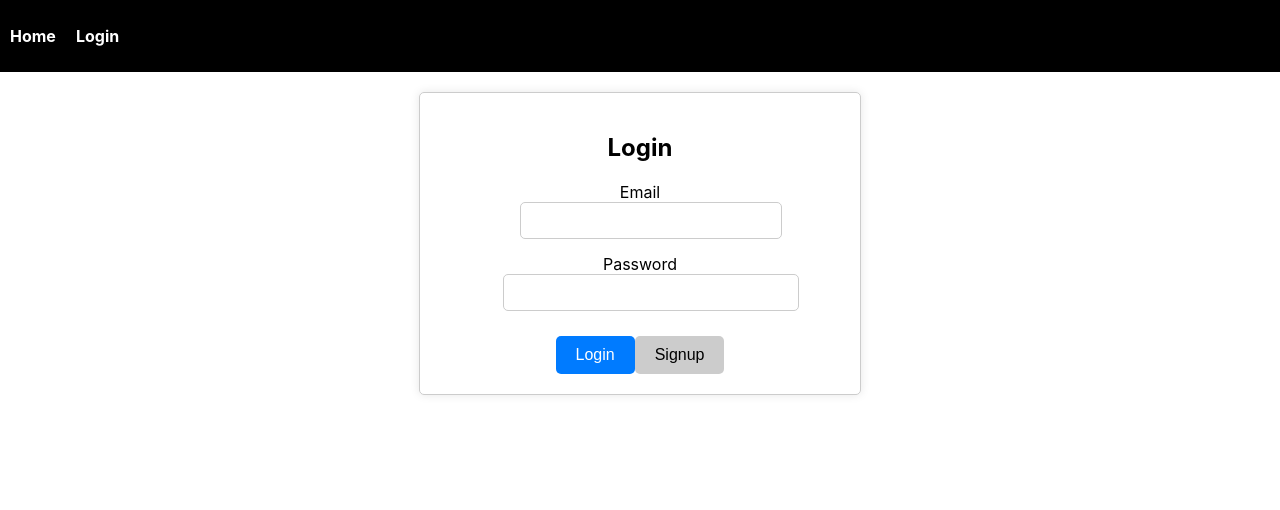
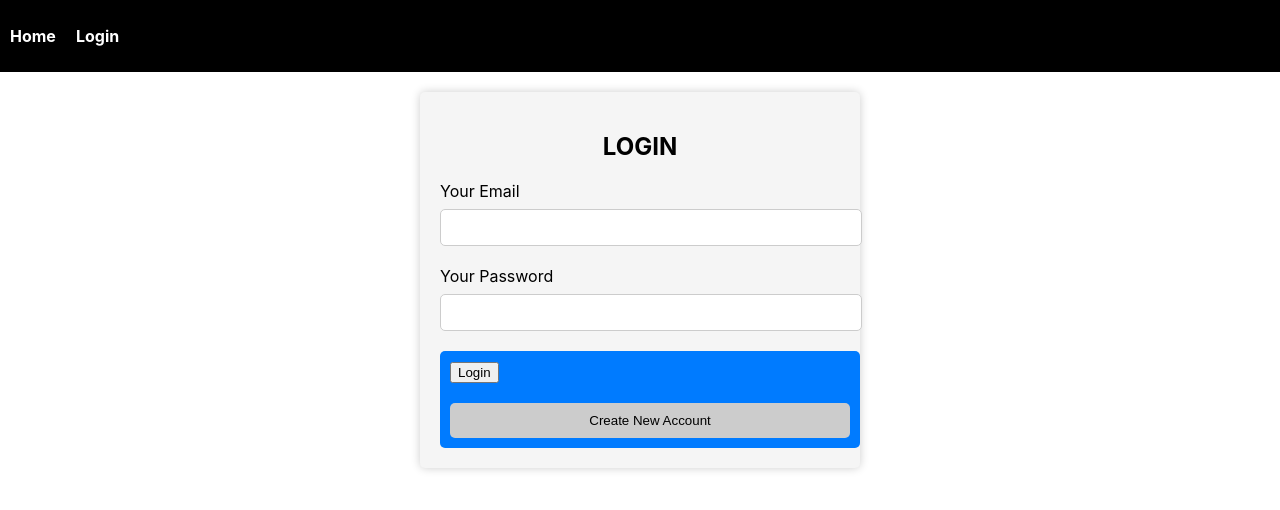
Before and after one commit to bubun123-git/expensetracker_frontend, a React (Create React App) app: page /Login in a window 1280 px wide. Shown: the top 510 px of the page. Built offline with nearby package versions, Linux system fonts and the light colour scheme.

Commit message:
login complete

```diff
--- a/src/Component/Pages/AuthPage.css
+++ b/src/Component/Pages/AuthPage.css
@@ -1,52 +1,51 @@
-/* AuthPage.css */
-
-section {
+.auth-form {
   max-width: 400px;
   margin: 0 auto;
   padding: 20px;
-    border: 1px solid #ccc;
+  background-color: #f5f5f5;
   border-radius: 5px;
-    box-shadow: 0 0 10px rgba(0, 0, 0, 0.1);
-    text-align: center;
+  box-shadow: 0px 0px 10px rgba(0, 0, 0, 0.2);
 }
 
-  h1 {
+.auth-form h1 {
+  text-align: center;
   font-size: 24px;
   margin-bottom: 20px;
 }
 
-  form {
-    display: flex;
-    flex-direction: column;
-    align-items: center;
+.auth-form label {
+  display: block;
+  margin-bottom: 8px;
 }
 
-  label {
-    font-size: 16px;
-    margin-bottom: 5px;
-  }
-
-  input {
+.auth-form input {
   width: 100%;
   padding: 10px;
-    margin-bottom: 15px;
+  margin-bottom: 20px;
   border: 1px solid #ccc;
   border-radius: 5px;
 }
 
-  button {
-    padding: 10px 20px;
+.auth-button {
+  width: 100%;
+  padding: 10px;
   background-color: #007bff;
   color: #fff;
   border: none;
   border-radius: 5px;
   cursor: pointer;
-    font-size: 16px;
-    margin-top: 10px;
 }
 
-  button[type="button"] {
+.toggle-button {
+  width: 100%;
+  padding: 10px;
   background-color: #ccc;
   color: #000;
-    margin-top: 5px;
+  border: none;
+  border-radius: 5px;
+  cursor: pointer;
 }
+
+.toggle-button:hover {
+  background-color: #999;
+}
--- a/src/Component/Pages/AuthPage.js
+++ b/src/Component/Pages/AuthPage.js
@@ -1,101 +1,82 @@
-import { useState, useRef } from 'react';
-import '../Pages/AuthPage.css';
+import React, { useState, useRef, useContext } from "react";
+import '../Pages/AuthPage.css'
+import { AuthContext } from "../../Store/Auth-Context";
+import { useHistory } from "react-router-dom";
 
-function AuthForm() {
-  const emailRef = useRef();
-  const passwordRef = useRef();
-  const confirmPasswordRef = useRef();
+const AuthPage = () => {
     const [isLogin, setIsLogin] = useState(true);
+    const [isLoading, setIsLoading] = useState(false)
+
+    const emailInputRef = useRef();
+    const passwordInputRef = useRef();
+    let history = useHistory()
+    const authCtx = useContext(AuthContext)
 
     const switchAuthModeHandler = () => {
         setIsLogin((prevState) => !prevState);
-  };
+    }
 
-  const submitHandler = async (event) => {
+    const submitHandler = (event) => {
         event.preventDefault();
-    const enteredEmail = emailRef.current.value;
-    const enteredPassword = passwordRef.current.value;
-    const enteredConfirmPassword = confirmPasswordRef.current.value;
-
+        const enteredEmail = emailInputRef.current.value;
+        const enteredPassword = passwordInputRef.current.value;
+        let url;
+        setIsLoading(true)
         if (isLogin) {
-      try {
-        const response = await fetch(
-          'https://identitytoolkit.googleapis.com/v1/accounts:signInWithPassword?key=AIzaSyBzW0t8Ep_cs-0uc5MmeH1RwgplsSILTnc',
-          {
+            url = 'https://identitytoolkit.googleapis.com/v1/accounts:signInWithPassword?key=AIzaSyBzW0t8Ep_cs-0uc5MmeH1RwgplsSILTnc'
+        } else {
+            url = 'https://identitytoolkit.googleapis.com/v1/accounts:signUp?key=AIzaSyBzW0t8Ep_cs-0uc5MmeH1RwgplsSILTnc'
+        }
+        fetch(url, {
             method: 'POST',
             body: JSON.stringify({
                 email: enteredEmail,
                 password: enteredPassword,
-              returnSecureToken: true,
+                returnSecureToken: true
             }),
             headers: {
-              'Content-Type': 'application/json',
-            },
+                'Content-Type': 'application/json'
             }
-        );
-
-        if (!response.ok) {
-          const data = await response.json();
-          throw new Error(data.error.message);
+        }).then(res => {
+            setIsLoading(false)
+            if (res.ok) {
+                return res.json()
+            } else {
+                return res.json().then(data => {
+                    let errormessage = 'Authentication Failed!'
+                    if (data && data.error && data.error.message) {
+                        errormessage = data.error.message
                     }
 
-        // Handle successful login here
-      } catch (error) {
-        // Handle login errors here
-        console.error('Login failed:', error.message);
+                    throw new Error(errormessage)
+
+                });
             }
-    } else {
-      try {
-        const response = await fetch(
-          'https://identitytoolkit.googleapis.com/v1/accounts:signUp?key=AIzaSyBzW0t8Ep_cs-0uc5MmeH1RwgplsSILTnc',
-          {
-            method: 'POST',
-            body: JSON.stringify({
-              email: enteredEmail,
-              password: enteredPassword,
-              returnSecureToken: true,
-            }),
-            headers: {
-              'Content-Type': 'application/json',
-            },
-          }
-        );
-
-        if (!response.ok) {
-          const data = await response.json();
-          throw new Error(data.error.message);
+        }).then(data => {
+            authCtx.login(data.idToken);
+            history.replace('/')
+        }).catch(err => {
+            alert(err.message)
+        })
     }
 
-        // Handle successful signup here
-      } catch (error) {
-        // Handle signup errors here
-        console.error('Signup failed:', error.message);
-      }
-    }
-  };
-
     return (
-    <section className='section'>
-      <h1 className='h1'>{isLogin ? 'Login' : 'Signup'}</h1>
-      <form className='form' onSubmit={submitHandler}>
+        <section className="auth-form">
+            <h1>{isLogin ? 'LOGIN' : "Sign Up"}</h1>
+            <form onSubmit={submitHandler}>
                 <div>
-          <label htmlFor='email'>Email</label>
-          <input className='input' type='email' id='email' required ref={emailRef} />
+                    <label htmlFor="email">Your Email</label>
+                    <input type='email' id="email" required ref={emailInputRef} />
                 </div>
                 <div>
-          <label htmlFor='password'>Password</label>
-          <input className='input' type='password' id='password' required ref={passwordRef} />
+                    <label htmlFor="password">Your Password</label>
+                    <input type='password' id="password" required ref={passwordInputRef} />
                 </div>
-        {!isLogin && (
-          <div>
-            <label htmlFor='confirmPassword'>Confirm Password</label>
-            <input className='input' type='password' id='confirmPassword' required ref={confirmPasswordRef} />
-          </div>
-        )}
-        <div>
-          <button className='button'>{isLogin ? 'Login' : 'Signup'}</button>
-          <button className='button' type='button' onClick={switchAuthModeHandler}>
-            {isLogin ? 'Signup' : 'Login'}
+                <div className="auth-button">
+                    {!isLoading && <button >{isLogin ? 'Login' : "Create Account"}</button>}<br /><br />
+                    {isLoading && <p>Pending Request</p>}
+                    <button type="button" onClick={switchAuthModeHandler} className="toggle-button">
+                        {isLogin ? 'Create New Account' : 'Login with Existing Account'}
                     </button>
                 </div>
             </form>
@@ -103,4 +84,4 @@ function AuthForm() {
     );
 }
 
-export default AuthForm;
+export default AuthPage;
--- /dev/null
+++ b/src/Store/Auth-Context.js
@@ -0,0 +1,37 @@
+import { useState, createContext } from "react";
+
+export const AuthContext = createContext({
+  token: null,
+  isLoggedIn: false,
+  login: (token) => {},
+  logout: () => {},
+});
+
+const AuthContextProvider = (props) => {
+  const [token, setToken] = useState(null);
+
+  const userIsLoggedIn = !!token;
+
+  const loginHandler = (token) => {
+    setToken(token);
+  };
+
+  const logOutHandler = () => {
+    setToken(null);
+  };
+
+  const ContextValue = {
+    token: token,
+    isLoggedIn: userIsLoggedIn,
+    login: loginHandler,
+    logout: logOutHandler,
+  };
+
+  return (
+    <AuthContext.Provider value={ContextValue}>
+      {props.children}
+    </AuthContext.Provider>
+  );
+};
+
+export default AuthContextProvider;
--- a/src/index.js
+++ b/src/index.js
@@ -3,12 +3,19 @@ import ReactDOM from 'react-dom/client';
 import './index.css';
 import App from './App';
 import reportWebVitals from './reportWebVitals';
+import AuthContextProvider from './Store/Auth-Context';
+import { BrowserRouter } from 'react-router-dom/cjs/react-router-dom.min';
+
 
 const root = ReactDOM.createRoot(document.getElementById('root'));
 root.render(
-  <React.StrictMode>
-    <App />
-  </React.StrictMode>
+  <AuthContextProvider>
+    <BrowserRouter>
+      <App />
+    </BrowserRouter>
+
+  </AuthContextProvider>
+
 );
 
 // If you want to start measuring performance in your app, pass a function
```
Lines whose indentation alone changed are shown as unchanged.
